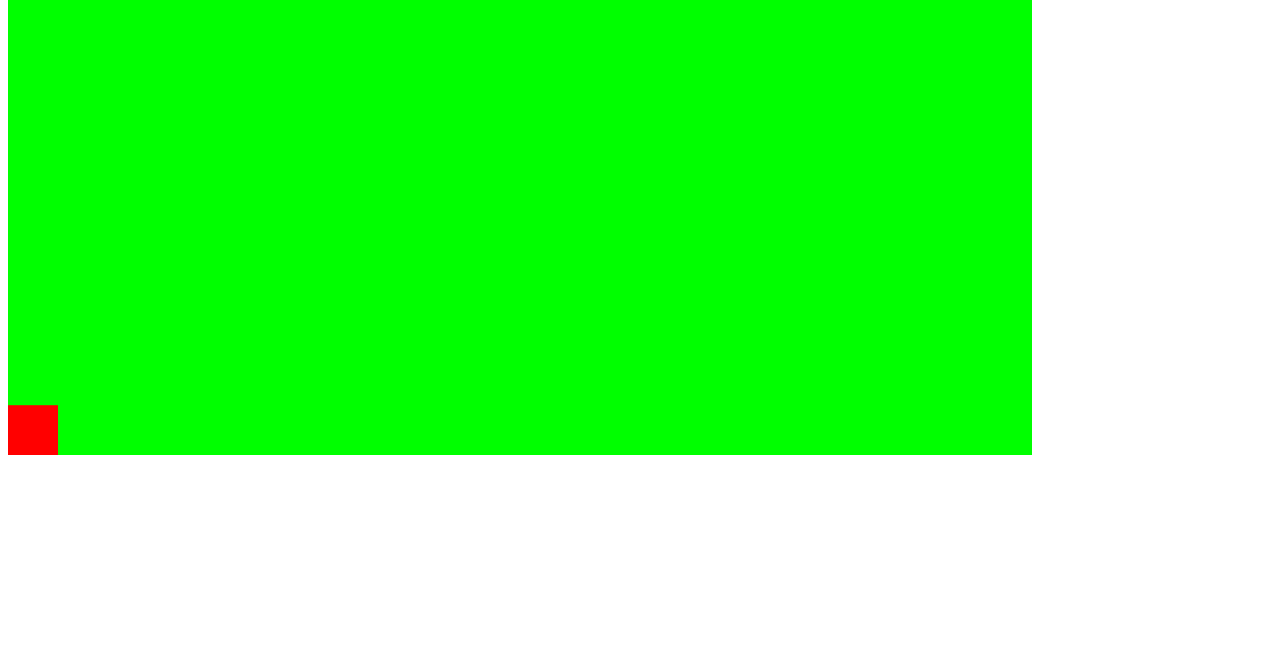
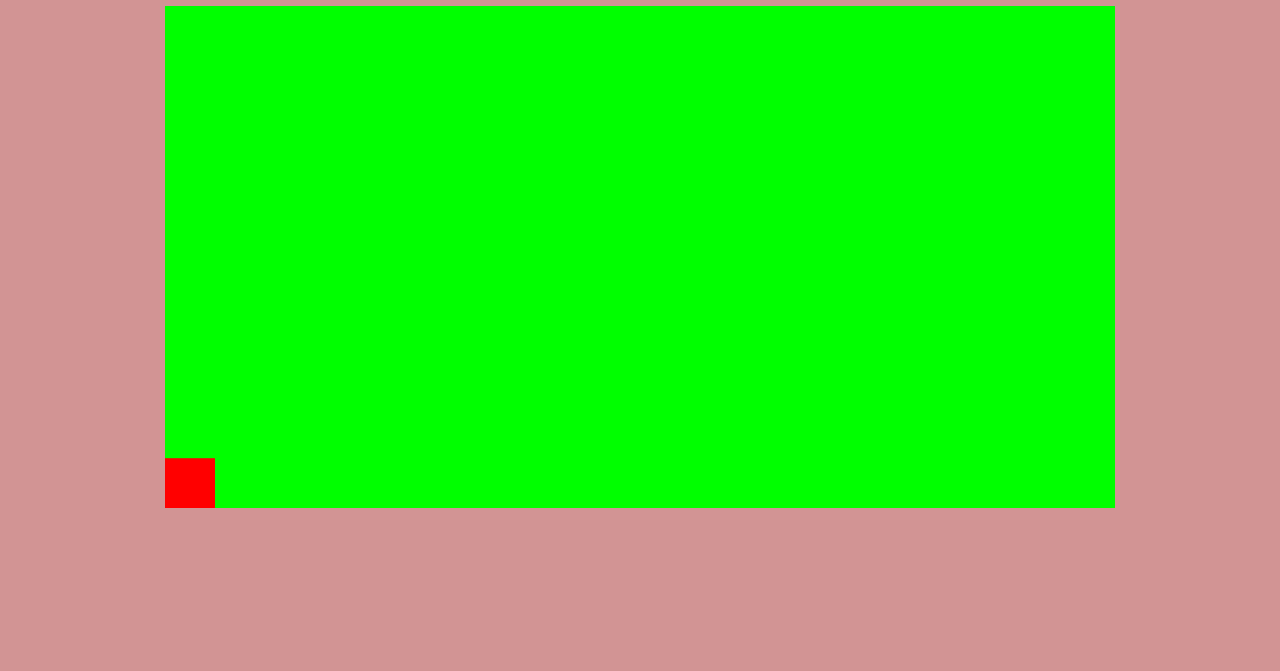
Before and after one commit to arvidh97/ink-game, a website built with webpack: page index.html in a window 1280 px wide. Shown: the part 129-800 px from the top of the page. Built offline with nearby package versions, Linux system fonts and the light colour scheme.

Commit message:
live link update

```diff
--- a/index.html
+++ b/index.html
@@ -12,6 +12,7 @@
   </head>
 
   <body>
+    <h1> LInk! </h1>
     <div>
     <canvas id="game-canvas"></canvas>
     </div>
--- a/src/index.js
+++ b/src/index.js
@@ -1,4 +1,5 @@
 // import Example from './scripts/example';
+import Player from './scripts/player';
 
 document.addEventListener('DOMContentLoaded', () => {
     // console.log('hello world')
@@ -10,58 +11,65 @@ document.addEventListener('DOMContentLoaded', () => {
 
     // canvas.width = window.innerWidth
     // canvas.height = window.innerHeight
-    canvas.width = 1024
-    canvas.height = 576
+    canvas.width = 950
+    canvas.height = 502
 
-    const CONSTANTS = {
-        gravity: 0.4,
-    }
+    // const CONSTANTS = {
+    //     gravity: 0.4,
+    // }
 
-    class Player {
-        constructor(position) {
-            this.position = position
-            this.velocity = {
-                x: 0,
-                y: 1
-            }
-            this.width = 50
-            this.height = 50
-            this.isJumping = false
-        }
+    // class Player {
+    //     constructor(position) {
+    //         this.position = position
+    //         this.velocity = {
+    //             x: 0,
+    //             y: 1
+    //         }
+    //         this.width = 50
+    //         this.height = 50
+    //         this.isJumping = false
+    //     }
 
-        draw() {
-            ctx.fillStyle = 'red'
-            ctx.fillRect(this.position.x, this.position.y, this.width, this.height)
-        }
+    //     draw() {
+    //         ctx.fillStyle = 'red'
+    //         ctx.fillRect(this.position.x, this.position.y, this.width, this.height)
+    //     }
 
-        update() {
-            this.draw();
+    //     update() {
+    //         this.draw();
 
-            // this.position.x += this.velocity.x
-            if (this.position.x + this.velocity.x >= 0 && this.position.x + this.velocity.x + this.width <= canvas.width) {
-                this.position.x += this.velocity.x;
-              }
+    //         // this.position.x += this.velocity.x
+    //         if (this.position.x + this.velocity.x >= 0 && this.position.x + this.velocity.x + this.width <= canvas.width) {
+    //             this.position.x += this.velocity.x;
+    //           }
 
 
-            this.position.y += this.velocity.y
-            if (this.position.y + this.height + this.velocity.y < canvas.height)
-                {this.velocity.y += CONSTANTS.gravity}
-            else
-                {this.velocity.y = 0; this.isJumping = false}
-        }
+    //         this.position.y += this.velocity.y
+    //         if (this.position.y + this.height + this.velocity.y < canvas.height)
+    //             {this.velocity.y += CONSTANTS.gravity}
+    //         else
+    //             {this.velocity.y = 0; this.isJumping = false}
+    //     }
 
-        jump() {
-            if (!this.isJumping) {
-                this.velocity.y = -10
-                this.isJumping = true
-            }
-        }
-    }
+    //     jump() {
+    //         if (!this.isJumping) {
+    //             this.velocity.y = -10
+    //             this.isJumping = true
+    //         }
+    //     }
+    // }
 
     const player = new Player({
         x: 0,
         y: 0,
-    })
+    }, canvas, ctx)
+
+
+    // class Platform {
+    //     constructor() {
+
+    //     }
+    // }
 
     const keys = {
         ArrowRight: {
--- a/src/index.scss
+++ b/src/index.scss
@@ -5,11 +5,19 @@
 // }
 
 body {
-    background: white;
+    // margin: 0;
+    background: rgb(210, 148, 148);
+    display: flex;
+    flex-direction: column;
+    align-items: center;
+    justify-content: center;
+    height: 85vh;
 }
 
 // div {
-//     text-align: center;
-//     margin-top: auto;
-//     margin-bottom: auto;
+//     position:relative;
+//     top: 30px;
+//     bottom: 2px;
+//     left: 134px;
+//     right: 134px;
 // }
--- /dev/null
+++ b/src/scripts/platform.js
@@ -0,0 +1,5 @@
+// class Platform {
+//     constructor() {
+
+//     }
+// }
--- a/src/scripts/player.js
+++ b/src/scripts/player.js
@@ -1,12 +1,49 @@
-// class Player {
-//     constructor(canvas) {
-//         this.position = {
-//             x: 0,
-//             y: 0,
-//         }
-//     }
+const CONSTANTS = {
+    gravity: 0.4,
+}
 
-//     draw() {
+class Player {
 
-//     }
-// }
+    constructor(position, canvas, ctx) {
+        this.position = position
+        this.velocity = {
+            x: 0,
+            y: 1
+        }
+        this.width = 50
+        this.height = 50
+        this.isJumping = false
+        this.canvas = canvas
+        this.ctx = ctx
+    }
+
+    draw() {
+        this.ctx.fillStyle = 'red'
+        this.ctx.fillRect(this.position.x, this.position.y, this.width, this.height)
+    }
+
+    update() {
+        this.draw();
+
+        // this.position.x += this.velocity.x
+        if (this.position.x + this.velocity.x >= 0 && this.position.x + this.velocity.x + this.width <= this.canvas.width) {
+            this.position.x += this.velocity.x;
+          }
+
+
+        this.position.y += this.velocity.y
+        if (this.position.y + this.height + this.velocity.y < this.canvas.height)
+            {this.velocity.y += CONSTANTS.gravity}
+        else
+            {this.velocity.y = 0; this.isJumping = false}
+    }
+
+    jump() {
+        if (!this.isJumping) {
+            this.velocity.y = -10
+            this.isJumping = true
+        }
+    }
+}
+
+export default Player;
```
Also changed, not shown: dist/main.css, dist/main.js.
